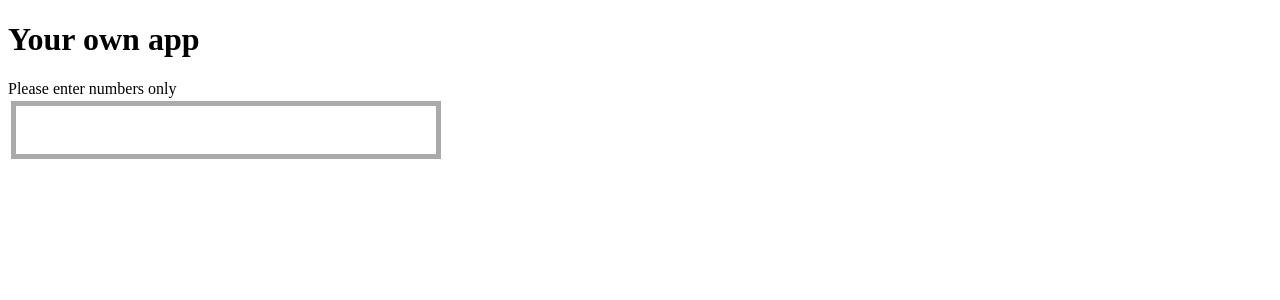
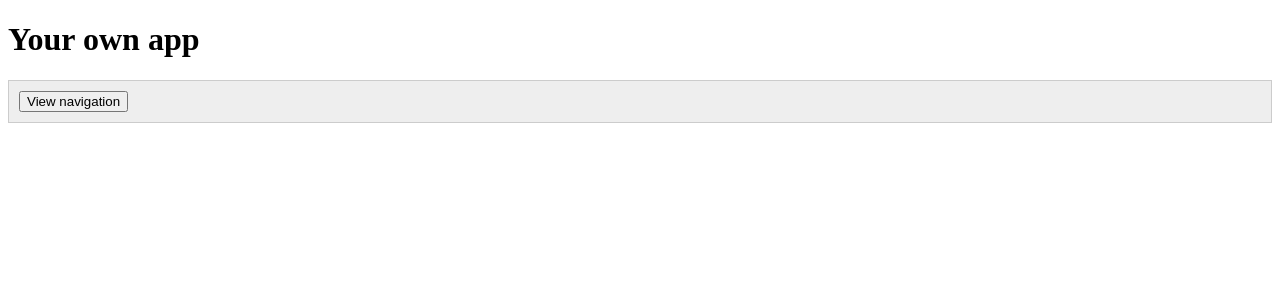
Before and after one commit to speirsluke/classnames-bem-sass, a React app: page / in a window 1280 px wide. Shown: the top 300 px of the page. Built offline with nearby package versions, Linux system fonts and the light colour scheme.

Commit message:
add navigation example

```diff
--- a/src/components/App.js
+++ b/src/components/App.js
@@ -1,5 +1,5 @@
 import React from 'react';
-import NumbersOnly from './NumbersOnly';
+import Navigation from './Navigation';
 
 class App extends React.Component {
   constructor(){
@@ -9,7 +9,7 @@ class App extends React.Component {
   render(){
     return (
       <div>
-        <NumbersOnly />
+        <Navigation />
       </div>
     )
   }
--- /dev/null
+++ b/src/components/Navigation.js
@@ -0,0 +1,45 @@
+import React from 'react';
+import cx from 'classnames';
+
+import '../styles/components/navigation.scss';
+
+class Navigation extends React.Component {
+  constructor(){
+    super();
+
+    this.state = {isOpen: false};
+
+    this.handleChange = this.handleChange.bind(this);
+  }
+
+  handleChange(){
+    this.setState({
+      isOpen: !this.state.isOpen
+    });
+  }
+
+  render(){
+    const navListClasses = cx('navigation__list', {
+      'navigation__list--open': this.state.isOpen
+    });
+
+    return (
+      <nav className="navigation">
+        <button className="navigation__toggle" onClick={this.handleChange}>View navigation</button>
+        <ul className={navListClasses}>
+          <li>
+            <a className="navigation__link" href="#1">Page 1</a>
+          </li>
+          <li>
+            <a className="navigation__link" href="#2">Page 2</a>
+          </li>
+          <li>
+            <a className="navigation__link" href="#3">Page 3</a>
+          </li>
+        </ul>
+      </nav>
+    );
+  }
+}
+
+export default Navigation
--- a/src/components/NumbersOnly.js
+++ /dev/null
@@ -1,44 +0,0 @@
-import React from 'react';
-import cx from 'classnames';
-
-class NumbersOnly extends React.Component {
-
-  constructor(props){
-    super(props);
-
-    this.state = {
-      error: false,
-      value: ''
-    };
-
-    this.handleChange = this.handleChange.bind(this);
-  }
-
-  handleChange(event){
-    event.preventDefault();
-
-    this.setState({
-      value: event.target.value,
-      error: isNaN(event.target.value)
-    })
-  }
-
-  render(){
-    return (
-      <div className="numbers-component">
-        <label htmlFor="numbers">Please enter numbers only</label>
-        <input
-          type="text"
-          id="numbers"
-          className={cx('numbers-only', {
-            error: this.state.error
-          })}
-          value={this.state.value}
-          onChange={this.handleChange}
-        />
-      </div>
-    )
-  }
-}
-
-export default NumbersOnly;
--- /dev/null
+++ b/src/styles/base/_colours.scss
@@ -0,0 +1 @@
+$border-color: #ccc;
--- /dev/null
+++ b/src/styles/components/navigation.scss
@@ -0,0 +1,29 @@
+@import '../base/colours';
+
+.navigation {
+  border: 1px solid $border-color;
+  background-color: #eee;
+  padding: 10px;
+
+  &__link {
+    display: block;
+    border: 1px solid $border-color;
+    padding: 10px;
+    margin: 5px;
+    background-color: #FFF
+  }
+
+  &__link:hover {
+    background-color: #DDD;
+  }
+
+  &__list {
+    display: none;
+    list-style: none;
+
+    /* display the navigation item list as open */
+    &--open {
+      display: block;
+    }
+  }
+}
```
